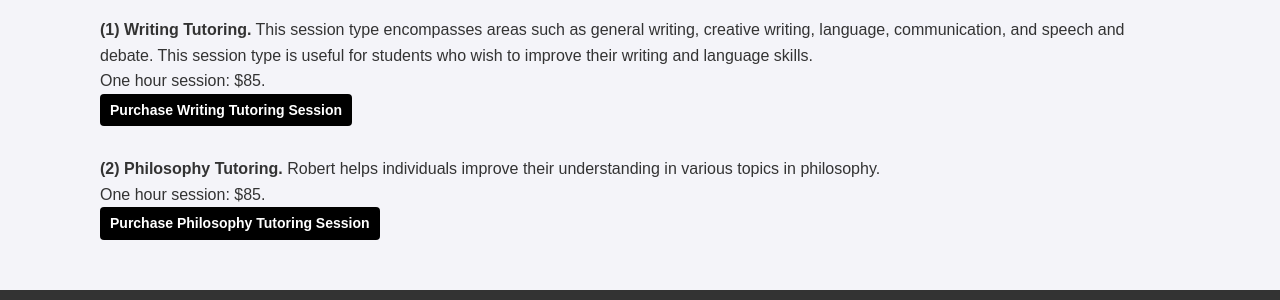
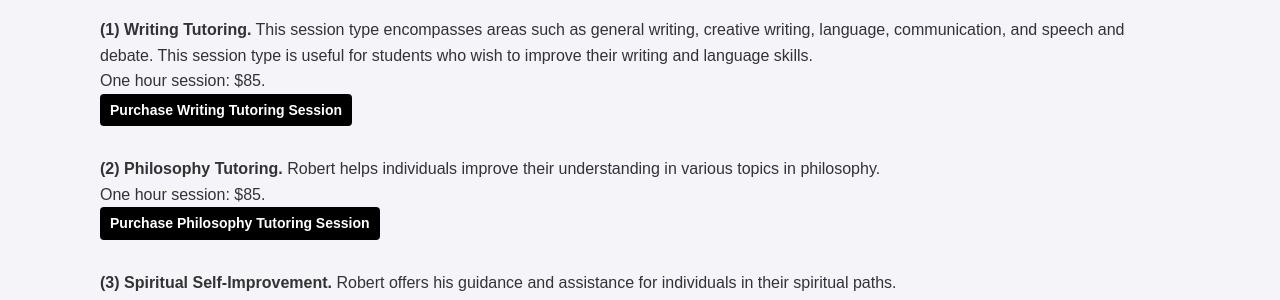
Before and after one commit to claystonestudies/claystonestudies.github.io, a plain HTML site: page services.html in a window 1280 px wide. Shown: the part 169-469 px from the top of the page. Drawn offline with Linux system fonts and the light colour scheme.

Commit message:
Update services.html

```diff
--- a/services.html
+++ b/services.html
@@ -41,6 +41,8 @@
 
             <p class="numbered"><b>(2) Philosophy Tutoring.</b> Robert helps individuals improve their understanding in various topics in philosophy. <br> One hour session: $85. <br><a href="https://www.paypal.com/ncp/payment/NKBPE3RXBGHLA" target="_blank" class="purchase-button">Purchase Philosophy Tutoring Session</a></p>
 
+             <p class="numbered"><b>(3) Spiritual Self-Improvement.</b> Robert offers his guidance and assistance for individuals in their spiritual paths. <br> One hour session: $85. <br><a href="https://www.paypal.com/ncp/payment/L5LNKVU9AKP5L" target="_blank" class="purchase-button">Purchase Spiritual Self-Improvement Session</a></p>
+
         </div>
     </section>
     <!-- Footer Section -->
```
